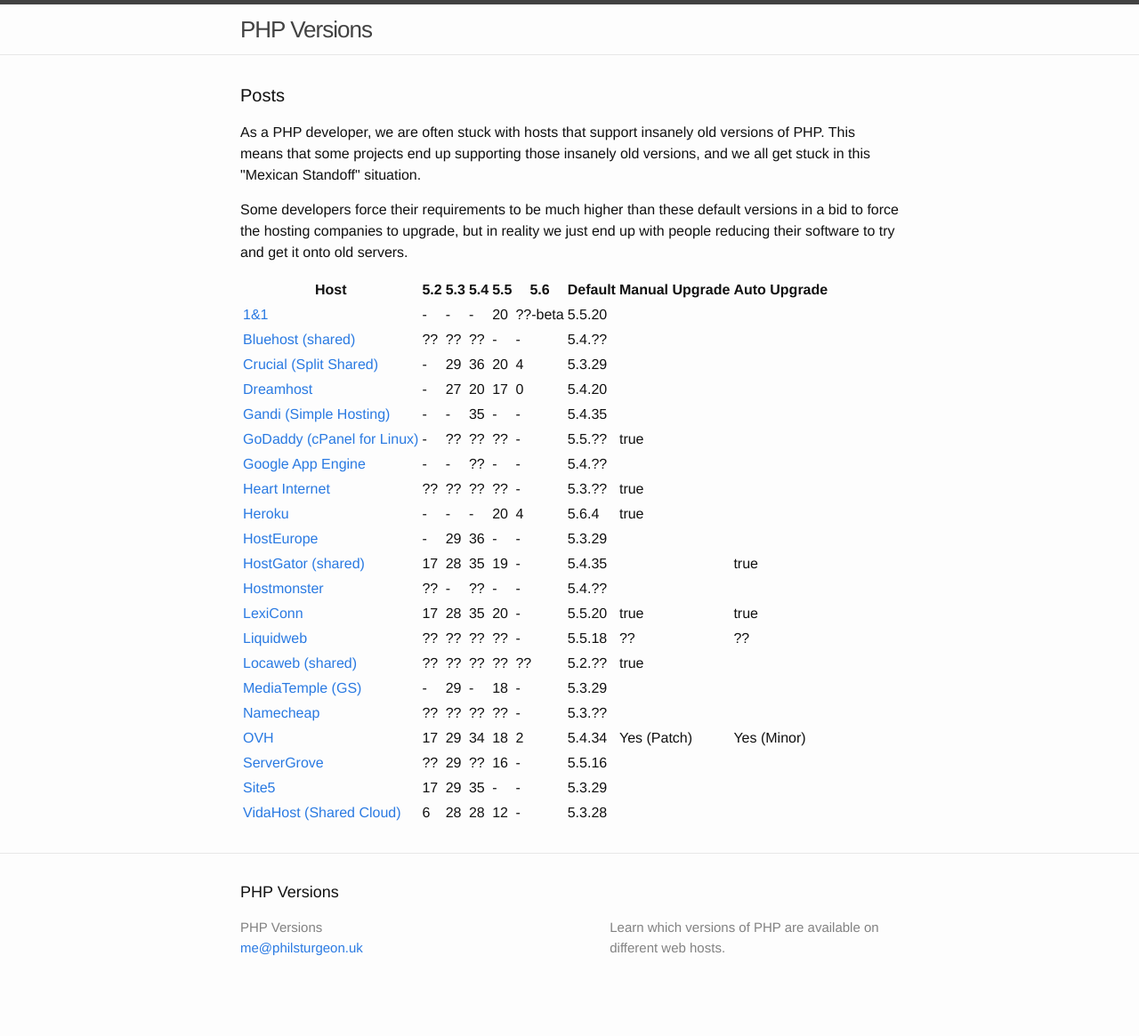
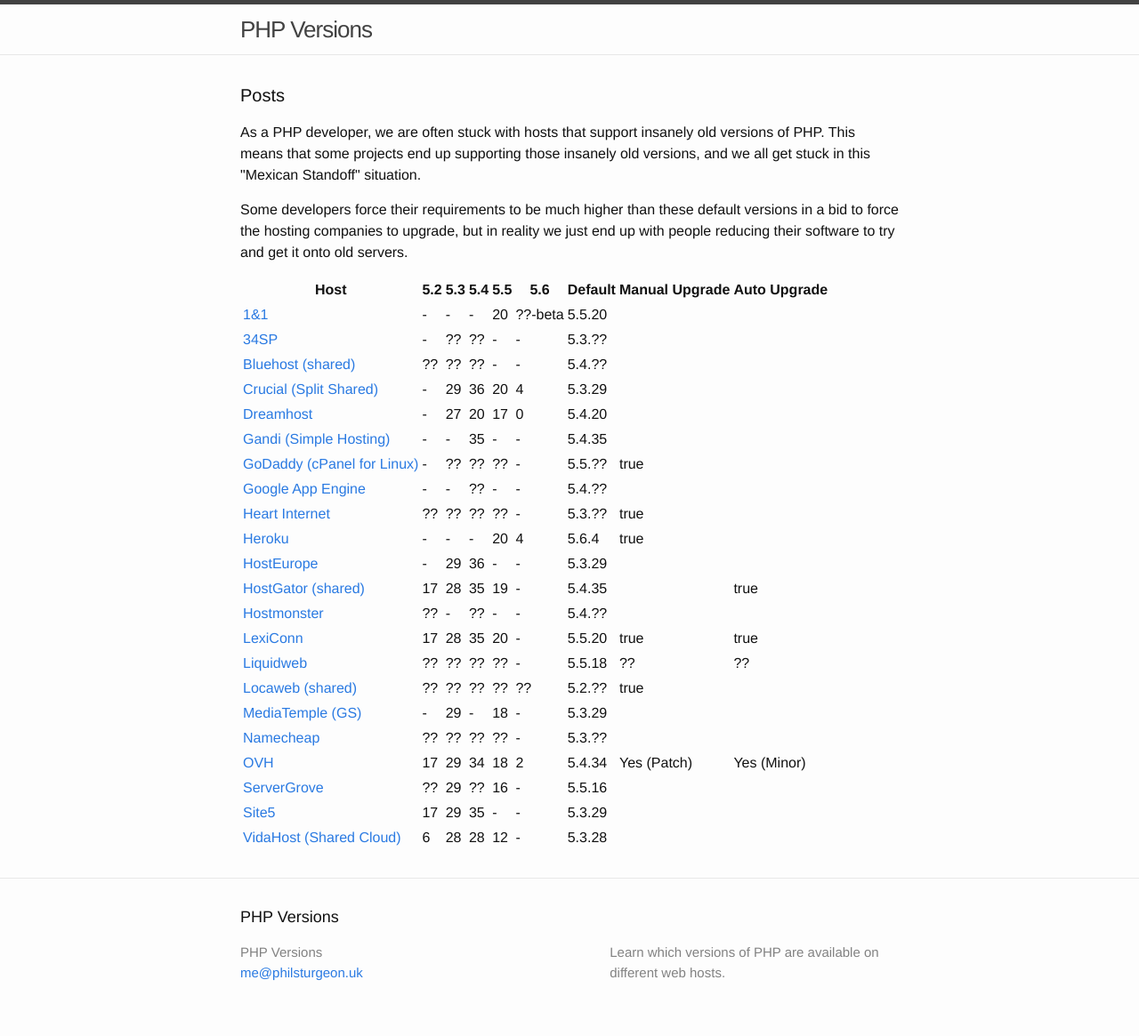
Before and after one commit to phpversions/phpversions.info, a Jekyll site: the page built from index.html, in a window 1280 px wide. Shown: the whole page at 89% size. Built offline with Jekyll 4.4.1, drawn with Linux system fonts in a browser that asks for light colours; before the commit the page ends 1137 px from its top, so only the background shows below that.

Commit message:
Adding 34SP

```diff
--- a/_data/hosts.yml
+++ b/_data/hosts.yml
@@ -3,6 +3,12 @@
   php55: 20
   php56: ??-beta
   default: 5.5.20
+
+- name: "34SP"
+  url: "https://www.34sp.com/professional-hosting-specifications"
+  php53: ??
+  php54: ??
+  default: 5.3.??
 
 - name: "Bluehost (shared)"
   url: "http://www.bluehost.com/shared"
```
